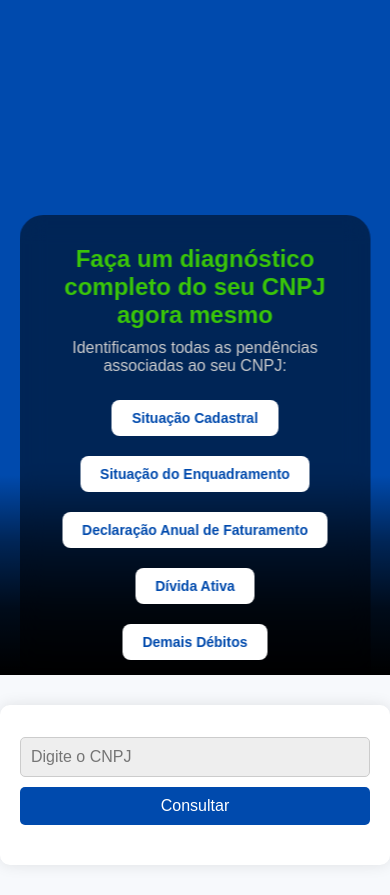
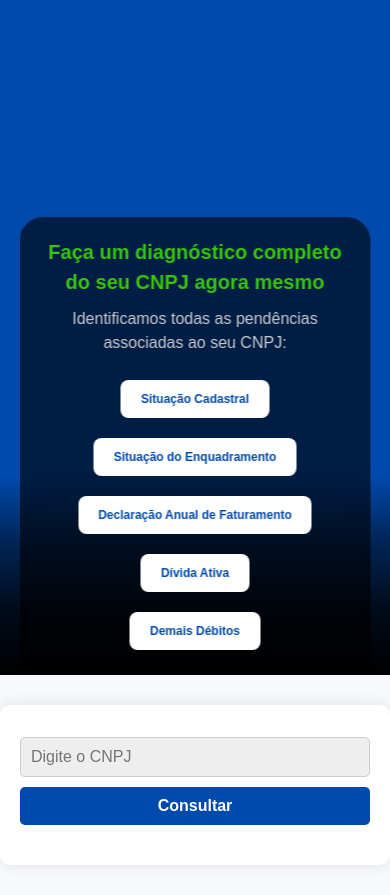
Before and after one commit to CNPJLegal/cnpj-diagnostico, a Flask app: page / in a window 390 px wide. Run offline with Flask 3, Linux system fonts and the light colour scheme.

Commit message:
Update style.css

```diff
--- a/static/style.css
+++ b/static/style.css
@@ -8,6 +8,7 @@
   font-family: Arial, sans-serif;
   background-color: #000;
   color: #fff;
+  line-height: 1.5;
 }
 
 .hero {
@@ -36,7 +37,7 @@
   left: 50%;
   transform: translateX(-50%);
   z-index: 2;
-  background: rgba(0, 0, 0, 0.5);
+  background: rgba(0, 0, 0, 0.6);
   backdrop-filter: blur(12px);
   border-radius: 24px;
   padding: 30px;
@@ -46,7 +47,7 @@
 }
 
 .headline-card h1 {
-  font-size: 24px;
+  font-size: 26px;
   color: #39c409;
   margin-bottom: 10px;
 }
@@ -70,12 +71,14 @@
   padding: 10px 15px;
   border-radius: 32px;
   font-size: 14px;
+  color: white;
+  font-weight: bold;
 }
 
 .container {
   max-width: 480px;
   margin: 100px auto 40px;
-  background: rgba(30, 30, 30, 0.5);
+  background: rgba(30, 30, 30, 0.6);
   backdrop-filter: blur(12px);
   padding: 30px;
   border-radius: 20px;
@@ -88,6 +91,7 @@
   border-radius: 100px;
   border: none;
   font-size: 16px;
+  outline: none;
 }
 
 input {
@@ -98,7 +102,13 @@
 button {
   background-color: #39c409;
   color: #000;
+  font-weight: bold;
   cursor: pointer;
+  transition: background-color 0.2s ease-in-out;
+}
+
+button:hover {
+  background-color: #2da306;
 }
 
 .chatbox {
@@ -140,3 +150,25 @@
   0% { transform: rotate(0deg); }
   100% { transform: rotate(360deg); }
 }
+
+/* Responsividade */
+@media (max-width: 600px) {
+  .headline-card {
+    padding: 20px;
+    bottom: -20px;
+  }
+
+  .headline-card h1 {
+    font-size: 20px;
+  }
+
+  .card-item {
+    font-size: 12px;
+    padding: 8px 12px;
+  }
+
+  .container {
+    margin: 80px 20px 30px;
+    padding: 20px;
+  }
+}
```
